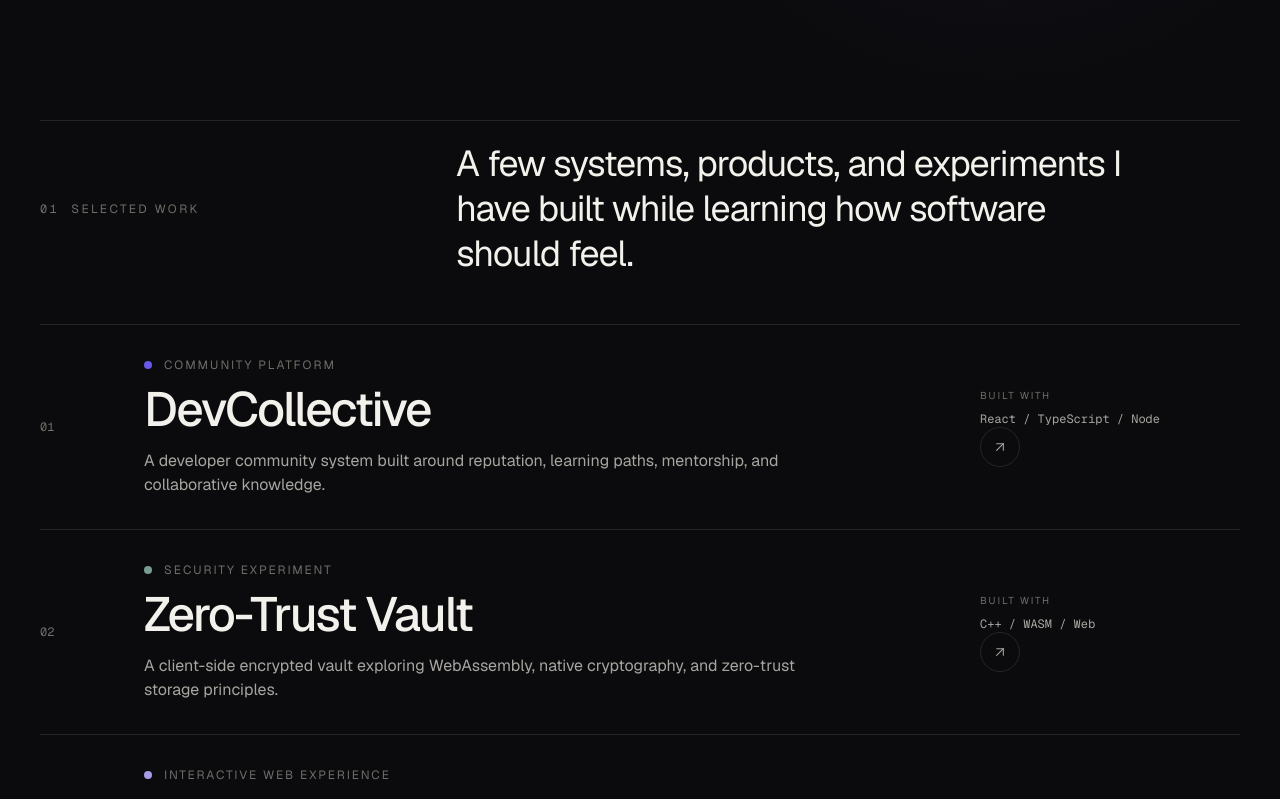
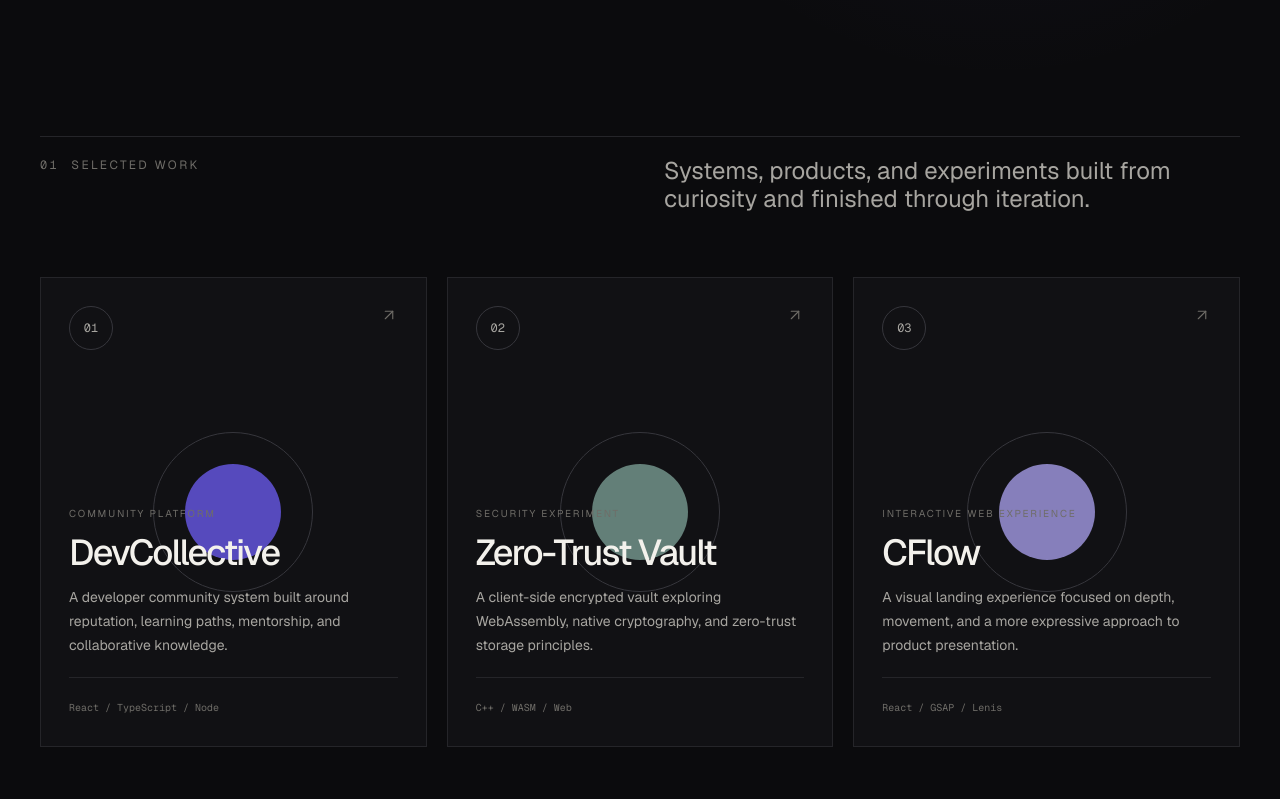
Before and after one commit to inputtext/pixelforge-portfolio, a Next.js app: page / in a window 1280 px wide. Shown: the part 840-1639 px from the top of the page. Built offline with nearby package versions, Linux system fonts and the light colour scheme.

Commit message:
design: introduce circular project rhythm

```diff
--- a/components/SelectedWork.tsx
+++ b/components/SelectedWork.tsx
@@ -32,68 +32,62 @@ const projects = [
 
 export default function SelectedWork() {
   return (
-    <section id="work" className="px-6 py-20 md:px-10 md:py-28">
+    <section id="work" className="px-6 py-24 md:px-10 md:py-32">
       <div className="mx-auto max-w-[1400px]">
-        <div className="mb-12 grid gap-6 border-t border-border pt-5 md:grid-cols-[1fr_2fr]">
+        <div className="mb-16 flex flex-col justify-between gap-8 border-t border-border pt-5 md:flex-row md:items-start">
           <div className="flex items-center gap-3 text-xs uppercase tracking-[0.2em] text-text-muted">
             <span className="font-mono">01</span>
             <span>Selected work</span>
           </div>
 
-          <div className="max-w-2xl">
-            <p className="text-2xl leading-tight tracking-[-0.03em] text-text-primary md:text-4xl">
-              A few systems, products, and experiments I have built while
-              learning how software should feel.
-            </p>
-          </div>
+          <p className="max-w-xl text-xl leading-7 text-text-secondary md:text-2xl">
+            Systems, products, and experiments built from curiosity and
+            finished through iteration.
+          </p>
         </div>
 
-        <div className="divide-y divide-border border-y border-border">
+        <div className="grid gap-5 md:grid-cols-3">
           {projects.map((project) => (
             <article
               key={project.number}
-              className="group grid gap-8 py-7 md:grid-cols-[72px_1fr_260px] md:items-center md:py-8"
+              className="group relative min-h-[470px] overflow-hidden border border-border bg-surface p-6 md:p-7"
             >
-              <span className="font-mono text-xs text-text-muted">
-                {project.number}
-              </span>
-
-              <div>
-                <div className="mb-3 flex items-center gap-3">
-                  <span
-                    className={`h-2 w-2 rounded-full ${project.accent}`}
-                  />
-                  <span className="text-xs uppercase tracking-[0.16em] text-text-muted">
-                    {project.type}
-                  </span>
+              <div className="flex items-start justify-between">
+                <div className="flex h-11 w-11 items-center justify-center rounded-full border border-border-strong font-mono text-xs text-text-secondary transition-colors duration-300 group-hover:bg-accent group-hover:text-white">
+                  {project.number}
                 </div>
 
-                <h2 className="text-3xl font-medium tracking-[-0.04em] text-text-primary transition-transform duration-500 group-hover:translate-x-1 md:text-5xl">
+                <ArrowUpRight
+                  size={18}
+                  strokeWidth={1.5}
+                  className="text-text-muted transition-all duration-300 group-hover:-translate-y-1 group-hover:translate-x-1 group-hover:text-text-primary"
+                />
+              </div>
+
+              <div className="absolute left-1/2 top-1/2 flex h-40 w-40 -translate-x-1/2 -translate-y-1/2 items-center justify-center rounded-full border border-border-strong transition-transform duration-700 group-hover:scale-110">
+                <div
+                  className={`h-24 w-24 rounded-full ${project.accent} opacity-80 transition-transform duration-700 group-hover:scale-90`}
+                />
+              </div>
+
+              <div className="absolute inset-x-6 bottom-6 md:inset-x-7 md:bottom-7">
+                <span className="mb-3 block text-[10px] uppercase tracking-[0.18em] text-text-muted">
+                  {project.type}
+                </span>
+
+                <h2 className="text-3xl font-medium tracking-[-0.05em] text-text-primary md:text-4xl">
                   {project.title}
                 </h2>
 
-                <p className="mt-4 max-w-2xl text-sm leading-6 text-text-secondary md:text-base">
+                <p className="mt-3 max-w-md text-sm leading-6 text-text-secondary">
                   {project.description}
                 </p>
-              </div>
 
-              <div className="flex items-end justify-between gap-5 md:block">
-                <div>
-                  <p className="mb-2 text-[10px] uppercase tracking-[0.18em] text-text-muted">
-                    Built with
-                  </p>
-                  <p className="font-mono text-xs text-text-secondary">
+                <div className="mt-5 border-t border-border pt-4">
+                  <span className="font-mono text-[10px] text-text-muted">
                     {project.stack}
-                  </p>
+                  </span>
                 </div>
-
-                <span className="flex h-10 w-10 items-center justify-center rounded-full border border-border text-text-secondary transition-all duration-300 group-hover:border-border-strong group-hover:bg-surface-hover group-hover:text-text-primary">
-                  <ArrowUpRight
-                    size={16}
-                    strokeWidth={1.6}
-                    className="transition-transform duration-300 group-hover:-translate-y-0.5 group-hover:translate-x-0.5"
-                  />
-                </span>
               </div>
             </article>
           ))}
```
